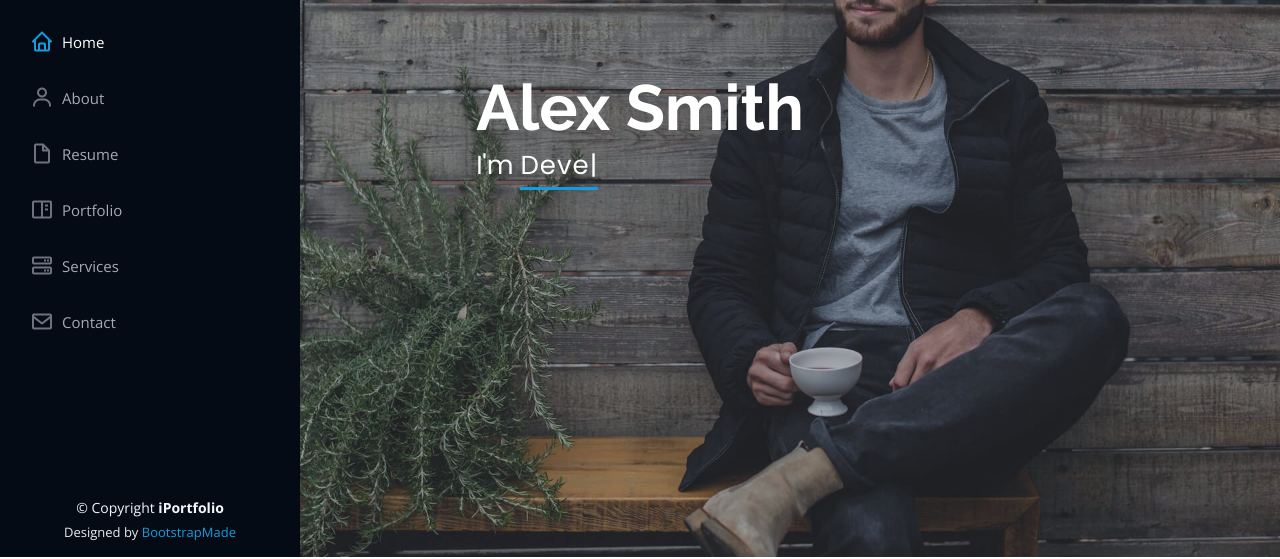
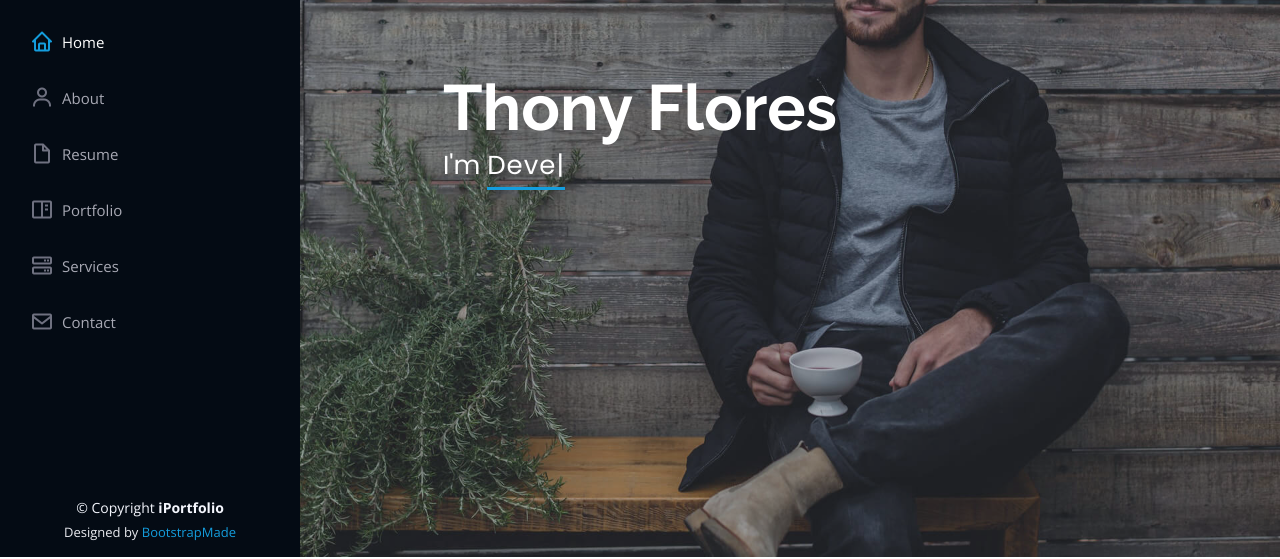
Before and after one commit to Thony091/example-portfolio, a plain HTML site: page index.html in a window 1280 px wide. Shown: the part 243-802 px from the top of the page. Drawn offline with nearby package versions, Linux system fonts and the light colour scheme.

Commit message:
cambio de nombre

```diff
--- a/index.html
+++ b/index.html
@@ -73,7 +73,7 @@
   <!-- ======= Hero Section ======= -->
   <section id="hero" class="d-flex flex-column justify-content-center align-items-center">
     <div class="hero-container" data-aos="fade-in">
-      <h1>Alex Smith</h1>
+      <h1>Thony Flores</h1>
       <p>I'm <span class="typed" data-typed-items="Designer, Developer, Freelancer, Photographer"></span></p>
     </div>
   </section><!-- End Hero -->
```
